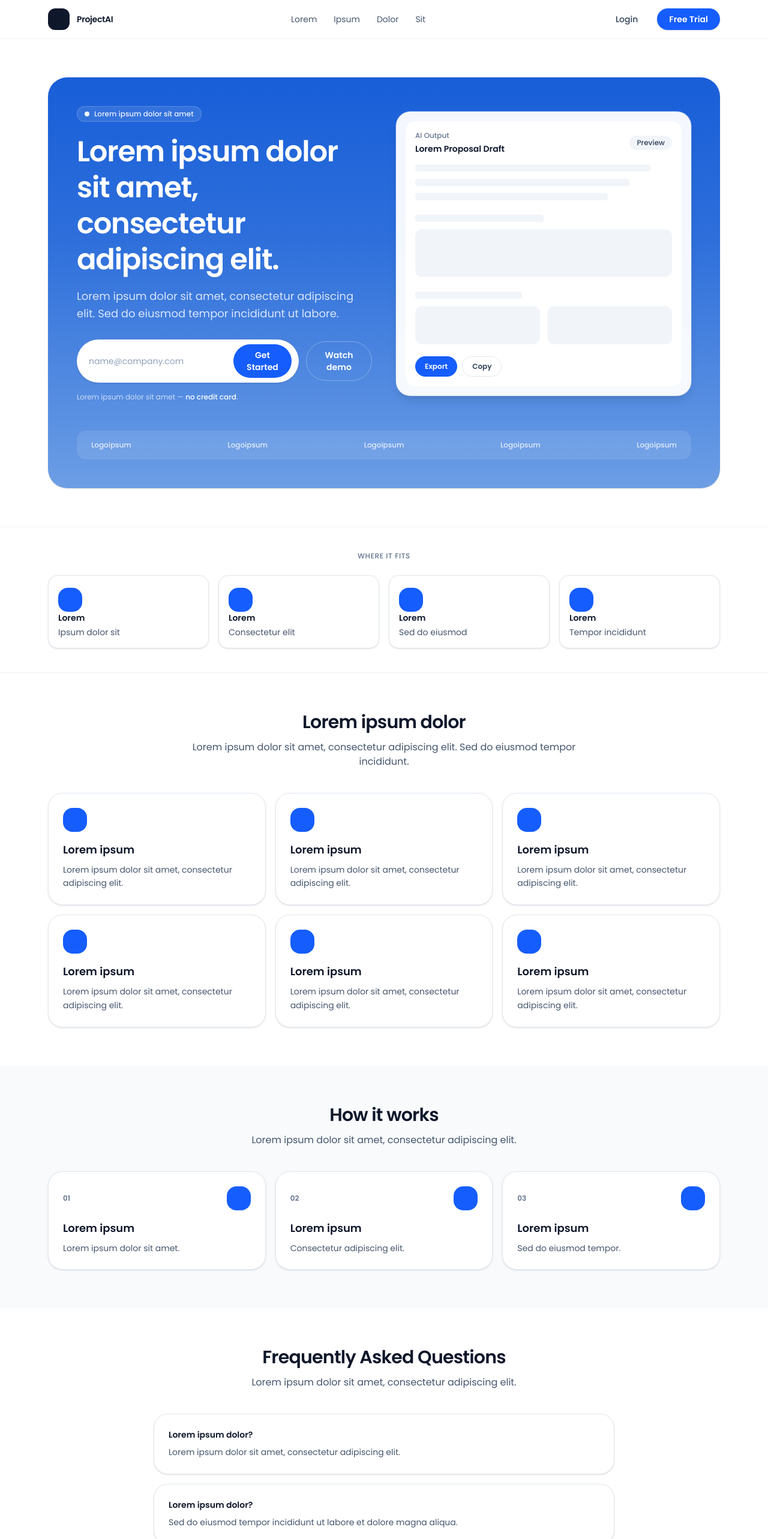
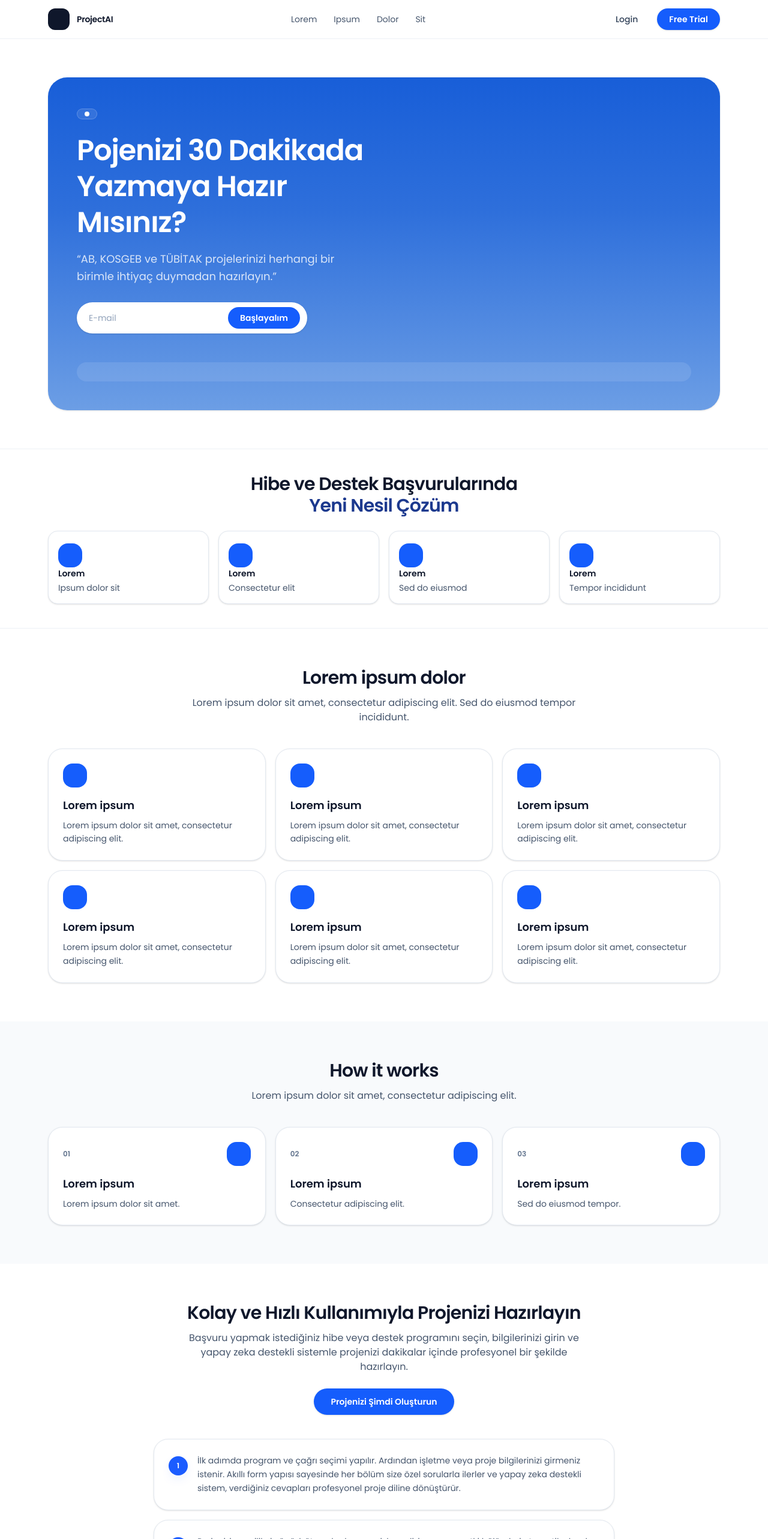
Before and after one commit to dilnurmolla/projectAI, a React (Vite) app: page / in a window 1280 px wide. Shown: the top 2566 px of the page at 60% size. Built offline with nearby package versions, Linux system fonts and the light colour scheme.

Commit message:
changes are stated

```diff
--- a/src/components/Footer.jsx
+++ b/src/components/Footer.jsx
@@ -1,10 +1,10 @@
 function Footer() {
     return (
-        <footer className="border-t border-slate-200/60 bg-white">
+        <footer className="border-t border-slate-200/60 bg-blue-600">
             <div className="mx-auto flex max-w-6xl flex-col gap-4 px-4 py-10 sm:flex-row sm:items-center sm:justify-between">
-                <p className="text-sm text-slate-600">© {new Date().getFullYear()} ProjectAI</p>
+                <p className="text-sm text-white">© {new Date().getFullYear()} ProjectAI</p>
 
-                <div className="flex gap-6 text-sm text-slate-600">
+                <div className="flex gap-6 text-sm text-white">
                     <a className="hover:text-slate-900" href="#features">
                         Lorem
                     </a>
--- a/src/pages/Login.jsx
+++ b/src/pages/Login.jsx
@@ -51,7 +51,7 @@ export default function Login() {
             <div className="mx-auto w-full max-w-5xl overflow-hidden rounded-[28px] bg-white shadow-[0_22px_60px_-20px_rgba(15,23,42,0.25)]">
                 <div className="grid grid-cols-1 md:grid-cols-[440px_1fr]">
                     {/* LEFT BLUE PANEL */}
-                    <div className="bg-gradient-to-b from-[#1E62FF] to-[#174EE0] px-12 py-12 text-white flex flex-col justify-center">
+                    <div className="bg-[#1B5CFF] px-12 py-12 text-white flex flex-col justify-center">
                         <div className="flex items-center gap-3">
                             <div className="grid h-10 w-10 place-items-center rounded-2xl bg-white/15">
                                 <svg
--- a/src/sections/FAQ.jsx
+++ b/src/sections/FAQ.jsx
@@ -1,33 +1,47 @@
 function FAQ() {
     const faqs = [
-        { q: "Lorem ipsum dolor?", a: "Lorem ipsum dolor sit amet, consectetur adipiscing elit." },
-        { q: "Lorem ipsum dolor?", a: "Sed do eiusmod tempor incididunt ut labore et dolore magna aliqua." },
-        { q: "Lorem ipsum dolor?", a: "Ut enim ad minim veniam, quis nostrud exercitation." },
-        { q: "Lorem ipsum dolor?", a: "Duis aute irure dolor in reprehenderit in voluptate velit esse." },
+        { q: "1", a: "İlk adımda program ve çağrı seçimi yapılır. Ardından işletme veya proje bilgilerinizi girmeniz istenir. Akıllı form yapısı sayesinde her bölüm size özel sorularla ilerler ve yapay zeka destekli sistem, verdiğiniz cevapları profesyonel proje diline dönüştürür." },
+        { q: "2", a: "Projenizin yenilikçi yönü, bütçe planlaması, risk analizi ve yaygın etki bölümleri otomatik olarak yapılandırılır ve çağrı kriterlerine göre optimize edilir. Sistem aynı zamanda eksik veya zayıf görülen alanlar için öneriler sunar." },
+        { q: "3", a: "Tüm adımlar tamamlandığında projenizi düzenleyebilir, uyum skorunu görüntüleyebilir ve çıktınızı indirerek başvuru sürecinizi güvenle tamamlayabilirsiniz." },
+
     ];
 
     return (
         <section id="faq">
             <div className="mx-auto max-w-6xl px-4 py-16">
                 <div className="mx-auto max-w-2xl text-center">
-                    <h2 className="text-3xl font-semibold tracking-tight text-slate-900">Frequently Asked Questions</h2>
-                    <p className="mt-3 text-slate-600">Lorem ipsum dolor sit amet, consectetur adipiscing elit.</p>
+                    <h2 className="text-3xl font-semibold tracking-tight text-slate-900">Kolay ve Hızlı Kullanımıyla Projenizi Hazırlayın</h2>
+                    <p className="mt-3 text-slate-600">Başvuru yapmak istediğiniz hibe veya destek programını seçin, bilgilerinizi girin ve yapay zeka destekli sistemle projenizi dakikalar içinde profesyonel bir şekilde hazırlayın.</p>
+
+
+                </div>
+                <div id="pricing" className="mt-6 flex justify-center">
+                    <button className="rounded-full bg-blue-600 px-7 py-3 text-sm font-semibold text-white shadow-sm hover:bg-blue-700">
+                        Projenizi Şimdi Oluşturun
+                    </button>
                 </div>
 
                 <div className="mx-auto mt-10 max-w-3xl space-y-4">
                     {faqs.map((f, i) => (
                         <div key={i} className="rounded-3xl border border-slate-200 bg-white p-6 shadow-sm transition-all duration-200 ease-out hover:shadow-lg hover:border-[#1B5CFF]/30">
-                            <p className="text-sm font-semibold text-slate-900">{f.q}</p>
-                            <p className="mt-2 text-sm leading-relaxed text-slate-600">{f.a}</p>
+                            <div className="flex items-start gap-4">
+                                <span
+                                    className="
+      mt-1 inline-flex h-8 w-8 flex-shrink-0 items-center justify-center
+      rounded-full bg-[#1B5CFF] text-xs font-semibold text-white
+      shadow-[0_8px_20px_-12px_rgba(27,92,255,0.9)]
+    "
+                                >
+                                    {f.q}
+                                </span>
+
+                                <p className="text-sm leading-relaxed text-slate-600">{f.a}</p>
+                            </div>
                         </div>
                     ))}
                 </div>
 
-                <div id="pricing" className="mt-12 flex justify-center">
-                    <button className="rounded-full bg-blue-600 px-7 py-3 text-sm font-semibold text-white shadow-sm hover:bg-blue-700">
-                        Get Started Now
-                    </button>
-                </div>
+
             </div>
         </section>
     );
--- a/src/sections/Hero.jsx
+++ b/src/sections/Hero.jsx
@@ -6,87 +6,37 @@ function Hero() {
                     <div>
                         <p className="inline-flex items-center gap-2 rounded-full border border-white/20 bg-white/10 px-3 py-1 text-xs font-medium text-white/90">
                             <span className="h-2 w-2 rounded-full bg-white" />
-                            Lorem ipsum dolor sit amet
                         </p>
 
                         <h1 className="mt-5 text-4xl font-semibold leading-tight tracking-tight text-white md:text-5xl">
-                            Lorem ipsum dolor sit amet, consectetur adipiscing elit.
-                        </h1>
+                            Pojenizi 30 Dakikada Yazmaya Hazır Mısınız?                        </h1>
 
                         <p className="mt-4 max-w-xl text-base leading-relaxed text-white/80 md:text-lg">
-                            Lorem ipsum dolor sit amet, consectetur adipiscing elit. Sed do eiusmod tempor incididunt ut labore.
-                        </p>
+                            “AB, KOSGEB ve TÜBİTAK projelerinizi herhangi bir birimle
+                            ihtiyaç duymadan hazırlayın.”                        </p>
 
                         <div className="mt-7 flex flex-col gap-3 sm:flex-row sm:items-center">
                             <div className="flex w-full items-center rounded-full bg-white px-3 py-2 shadow-sm sm:max-w-sm">
                                 <input
                                     className="w-full bg-transparent px-2 text-sm outline-none placeholder:text-slate-400"
-                                    placeholder="name@company.com"
+                                    placeholder="E-mail"
                                 />
                                 <button className="rounded-full bg-blue-600 px-5 py-2 text-sm font-semibold text-white hover:bg-blue-700">
-                                    Get Started
+                                    Başlayalım
                                 </button>
                             </div>
 
-                            <button className="rounded-full border border-white/30 px-5 py-3 text-sm font-semibold text-white hover:bg-white/10">
-                                Watch demo
-                            </button>
+
                         </div>
 
-                        <p className="mt-4 text-xs text-white/70">
-                            Lorem ipsum dolor sit amet — <span className="font-medium text-white">no credit card</span>.
-                        </p>
+
                     </div>
 
-                    <div className="rounded-3xl bg-white/95 p-4 shadow-lg ring-1 ring-white/20">
-                        <div className="rounded-2xl bg-white p-4">
-                            <div className="flex items-center justify-between">
-                                <div>
-                                    <p className="text-xs font-medium text-slate-500">AI Output</p>
-                                    <p className="mt-1 text-sm font-semibold">Lorem Proposal Draft</p>
-                                </div>
-                                <span className="rounded-full bg-slate-100 px-3 py-1 text-xs font-medium text-slate-700">
-                                    Preview
-                                </span>
-                            </div>
 
-                            <div className="mt-4 space-y-3">
-                                <div className="h-3 w-11/12 rounded bg-slate-100" />
-                                <div className="h-3 w-10/12 rounded bg-slate-100" />
-                                <div className="h-3 w-9/12 rounded bg-slate-100" />
-
-                                <div className="pt-3">
-                                    <div className="h-3 w-6/12 rounded bg-slate-100" />
-                                    <div className="mt-3 h-20 rounded-xl bg-slate-100" />
-                                </div>
-
-                                <div className="pt-3">
-                                    <div className="h-3 w-5/12 rounded bg-slate-100" />
-                                    <div className="mt-3 grid grid-cols-2 gap-3">
-                                        <div className="h-16 rounded-xl bg-slate-100" />
-                                        <div className="h-16 rounded-xl bg-slate-100" />
-                                    </div>
-                                </div>
-                            </div>
-
-                            <div className="mt-5 flex gap-2">
-                                <button className="rounded-full bg-blue-600 px-4 py-2 text-xs font-semibold text-white hover:bg-blue-700">
-                                    Export
-                                </button>
-                                <button className="rounded-full border border-slate-200 px-4 py-2 text-xs font-semibold text-slate-700 hover:bg-slate-50">
-                                    Copy
-                                </button>
-                            </div>
-                        </div>
-                    </div>
 
                     <div className="md:col-span-2 mt-2 rounded-2xl bg-white/10 px-6 py-4">
                         <div className="flex flex-wrap items-center justify-between gap-4 text-white/80">
-                            <span className="text-xs font-medium">Logoipsum</span>
-                            <span className="text-xs font-medium">Logoipsum</span>
-                            <span className="text-xs font-medium">Logoipsum</span>
-                            <span className="text-xs font-medium">Logoipsum</span>
-                            <span className="text-xs font-medium">Logoipsum</span>
+
                         </div>
                     </div>
                 </div>
--- a/src/sections/UseCases.jsx
+++ b/src/sections/UseCases.jsx
@@ -9,9 +9,12 @@ function UseCases() {
     return (
         <section className="border-y border-slate-200/60 bg-white">
             <div className="mx-auto max-w-6xl px-4 py-10">
-                <p className="text-center text-xs font-medium uppercase tracking-wider text-slate-500">
-                    Where it fits
-                </p>
+                <div className="mx-auto max-w-2xl text-center">
+                    <h2 className="text-3xl font-semibold tracking-tight text-slate-900">
+                        Hibe ve Destek Başvurularında<p>
+                            <span className="text-blue-900">Yeni Nesil Çözüm</span> </p>
+                    </h2>
+                </div>
 
                 <div className="mt-6 grid gap-4 sm:grid-cols-2 lg:grid-cols-4">
                     {items.map((x, i) => (
```
